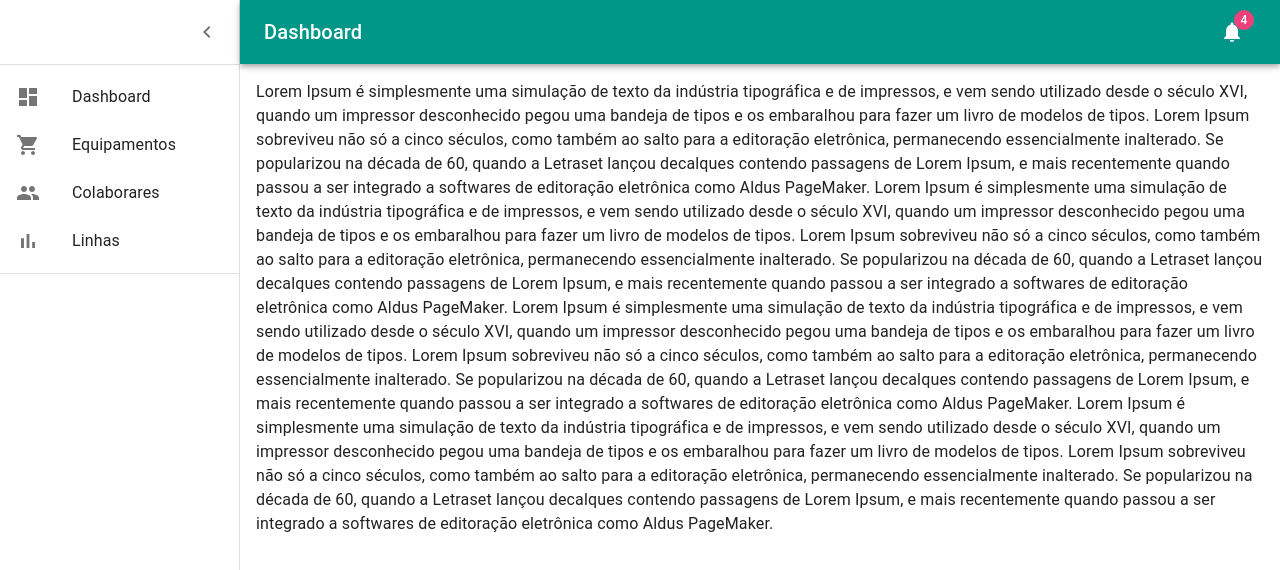
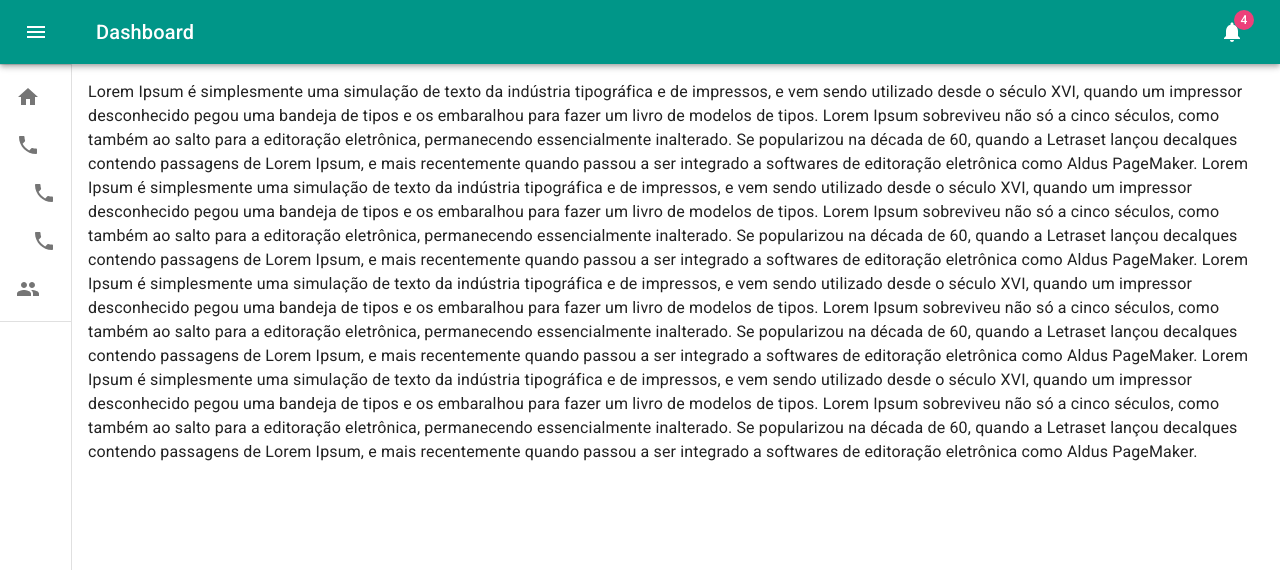
Before and after one commit to gabrielgt3k/gestao-de-linhas, a React (Create React App) app in the folder frontend/: page / in a window 1280 px wide. Both pictures are taken after a click on the button "Linhas". Shown: the top 570 px of the page. Built offline with nearby package versions, Linux system fonts and the light colour scheme; the HTML template or start-up script is replaced by a standard one.

Commit message:
Add nested list for "Linhas" in menu

```diff
--- a/frontend/public/index.html
+++ b/frontend/public/index.html
@@ -3,6 +3,7 @@
   <head>
     <meta charset="utf-8" />
     <link rel="icon" href="%PUBLIC_URL%/favicon.ico" />
+    <link rel="stylesheet" href="https://fonts.googleapis.com/css?family=Roboto:300,400,500,700&display=swap" />
     <link rel="stylesheet" href="https://fonts.googleapis.com/icon?family=Material+Icons">
     <meta name="viewport" content="width=device-width, initial-scale=1" />
     <meta name="theme-color" content="#000000" />
--- a/frontend/src/App.js
+++ b/frontend/src/App.js
@@ -3,7 +3,6 @@ import { BrowserRouter } from 'react-router-dom';
 import { MuiThemeProvider, createMuiTheme } from '@material-ui/core';
 import GlobalStyles from './styles/global';
 import Nav from './components/Nav';
-import Footer from './components/Footer';
 import Routes from './routes';
 
 const theme = createMuiTheme({
--- a/frontend/src/components/Nav.js
+++ b/frontend/src/components/Nav.js
@@ -1,26 +1,32 @@
-import React from 'react';
+import React, { useState } from 'react';
 import clsx from 'clsx';
 import { makeStyles } from '@material-ui/core/styles';
-import CssBaseline from '@material-ui/core/CssBaseline';
-import Drawer from '@material-ui/core/Drawer';
-import AppBar from '@material-ui/core/AppBar';
-import Toolbar from '@material-ui/core/Toolbar';
-import List from '@material-ui/core/List';
-import { ListItem, ListItemIcon, ListItemText } from '@material-ui/core/';
+import {
+  ListItem,
+  ListItemIcon,
+  ListItemText,
+  List,
+  Toolbar,
+  AppBar,
+  Drawer,
+  CssBaseline,
+  Divider,
+  IconButton,
+  Typography,
+  Badge,
+  Collapse,
+} from '@material-ui/core/';
 
-import DashboardIcon from '@material-ui/icons/Dashboard';
-import ShoppingCartIcon from '@material-ui/icons/ShoppingCart';
 import PeopleIcon from '@material-ui/icons/People';
-import BarChartIcon from '@material-ui/icons/BarChart';
 
-import Typography from '@material-ui/core/Typography';
-import Divider from '@material-ui/core/Divider';
-import IconButton from '@material-ui/core/IconButton';
-import Badge from '@material-ui/core/Badge';
-import Link from '@material-ui/core/Link';
 import MenuIcon from '@material-ui/icons/Menu';
 import ChevronLeftIcon from '@material-ui/icons/ChevronLeft';
 import NotificationsIcon from '@material-ui/icons/Notifications';
+import { ExpandLess, ExpandMore } from '@material-ui/icons';
+import PhoneIcon from '@material-ui/icons/Phone';
+import HomeIcon from '@material-ui/icons/Home';
+
+import { Link } from 'react-router-dom';
 
 const drawerWidth = 240;
 
@@ -102,11 +108,20 @@ const useStyles = makeStyles(theme => ({
   fixedHeight: {
     height: 240,
   },
+  nested: {
+    paddingLeft: theme.spacing(4),
+  },
 }));
 
 export default function Nav({ children }) {
   const classes = useStyles();
-  const [open, setOpen] = React.useState(true);
+  const [open, setOpen] = useState(false);
+  const [openLinhas, setOpenLinhas] = useState(false);
+
+  const handleListLinhas = () => {
+    setOpenLinhas(!openLinhas);
+  };
+
   const handleDrawerOpen = () => {
     setOpen(true);
   };
@@ -164,29 +179,52 @@ export default function Nav({ children }) {
         </div>
         <Divider />
         <List>
-          <ListItem button>
+          <ListItem button onClick={handleDrawerClose} component={Link} to="/">
             <ListItemIcon>
-              <DashboardIcon />
+              <HomeIcon />
             </ListItemIcon>
-            <ListItemText primary="Dashboard" />
+            <ListItemText primary="Home" />
           </ListItem>
-          <ListItem button>
+          <ListItem button onClick={handleListLinhas}>
             <ListItemIcon>
-              <ShoppingCartIcon />
+              <PhoneIcon />
             </ListItemIcon>
-            <ListItemText primary="Equipamentos" />
+            <ListItemText primary="Linhas" />
+            {openLinhas ? <ExpandLess /> : <ExpandMore />}
           </ListItem>
+          <Collapse in={openLinhas} timeout="auto" unmountOnExit>
+            <List component="div" disablePadding>
+              <ListItem
+                button
+                onClick={handleDrawerClose}
+                className={classes.nested}
+                component={Link}
+                to="/linhas"
+              >
+                <ListItemIcon>
+                  <PhoneIcon />
+                </ListItemIcon>
+                <ListItemText primary="Linhas Oi" />
+              </ListItem>
+              <ListItem
+                button
+                onClick={handleDrawerClose}
+                className={classes.nested}
+                component={Link}
+                to="/linhas"
+              >
+                <ListItemIcon>
+                  <PhoneIcon />
+                </ListItemIcon>
+                <ListItemText primary="Linhas Vivo" />
+              </ListItem>
+            </List>
+          </Collapse>
           <ListItem button>
             <ListItemIcon>
               <PeopleIcon />
             </ListItemIcon>
             <ListItemText primary="Colaborares" />
-          </ListItem>
-          <ListItem button>
-            <ListItemIcon>
-              <BarChartIcon />
-            </ListItemIcon>
-            <ListItemText primary="Linhas" />
           </ListItem>
         </List>
         <Divider />
--- a/frontend/src/pages/LinhasOi.js
+++ b/frontend/src/pages/LinhasOi.js
@@ -49,8 +49,6 @@ const LinhasOi = () => {
         setData(getUpdatedList(tempLinha));
       }
     }
-
-    console.log(data);
 
     updateTable();
   }, [tempLinha]);
```
Also changed, not shown: frontend/src/components/Login.js (deleted, +0 -7 lines).
